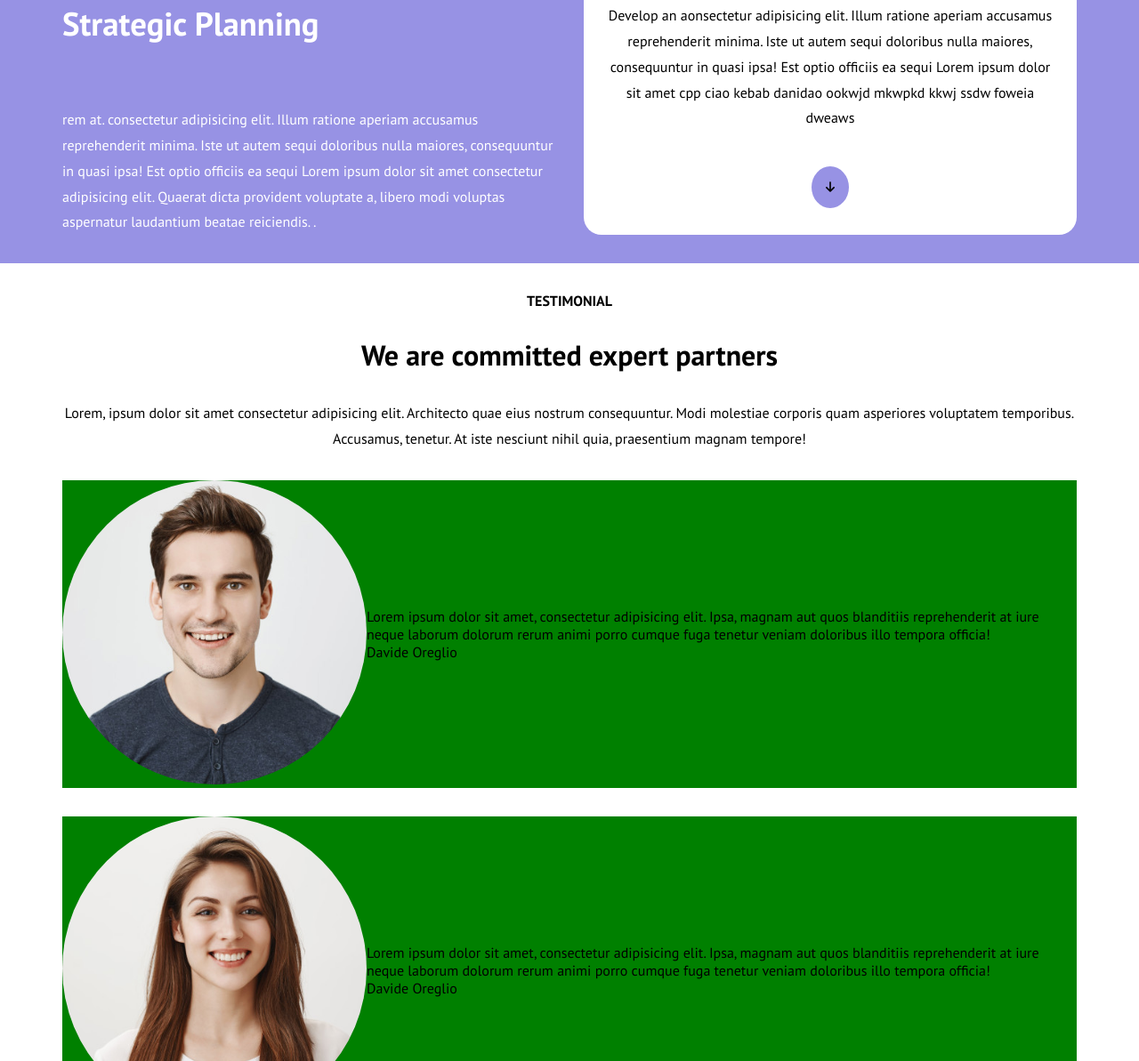
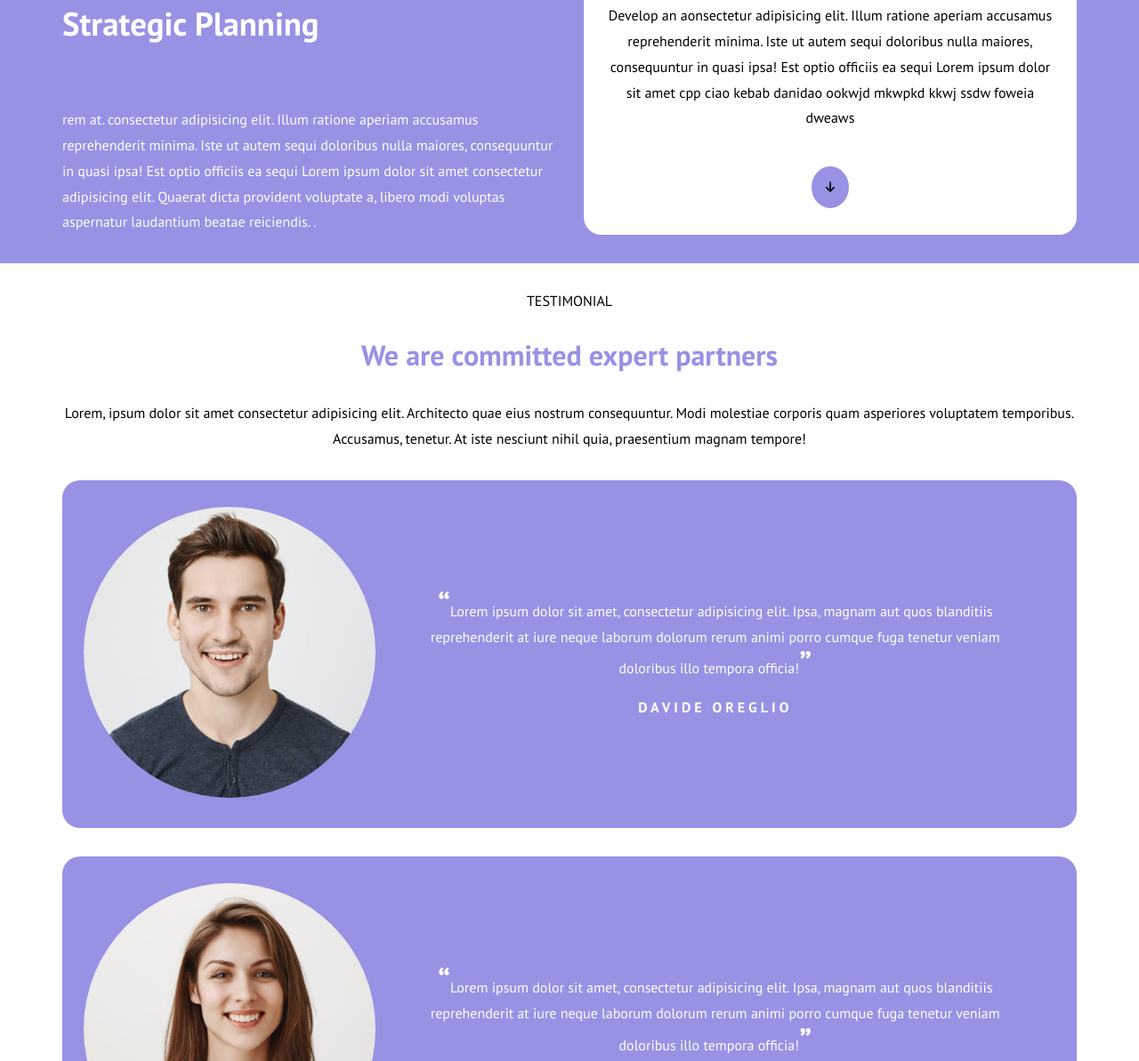
Before and after one commit to dav100ide/htmlcss-responsive-layout, a plain HTML site: page index.html in a window 1280 px wide. Shown: the part 1732-2925 px from the top of the page at 89% size. Drawn offline with Linux system fonts and the light colour scheme.

Commit message:
aggiunto sez testimonials

```diff
--- a/css/core.css
+++ b/css/core.css
@@ -71,6 +71,12 @@ i {
    width: 100%;
 }
 
+.circle-img {
+   border-radius: 50%;
+   aspect-ratio: 1;
+   object-fit: cover;
+}
+
 /* ====================
       card
 ====================== */
--- a/css/main.css
+++ b/css/main.css
@@ -103,13 +103,41 @@ article {
 }
 
 /* sezione testimonial */
-#testimonials .testimonial-photo {
-   width: 60%;
+#testimonials h4 {
+   font-weight: 100;
 }
-.circle-img {
-   border-radius: 50%;
-   aspect-ratio: 1;
-   object-fit: cover;
+#testimonials h3 {
+   color: var(--primary-color);
+}
+.testimonial-photo {
+   width: 55%;
+}
+.testimonial-words {
+   color: white;
+}
+.testimony {
+   margin-bottom: 1.2rem;
+}
+.testimony::before,
+.testimony::after {
+   display: inline;
+   font-weight: bold;
+   font-size: 2.2rem;
+   line-height: 1.8rem;
+}
+.testimony::before {
+   content: "\201C";
+}
+.testimony::after {
+   content: "\201D";
+}
+.signature {
+   font-weight: bold;
+   text-transform: uppercase;
+   letter-spacing: 0.25rem;
+}
+#testimonials .card {
+   background-color: var(--primary-color);
 }
 
 /* schermi più larghi di 768px */
@@ -120,6 +148,7 @@ article {
 
    #testimonials .testimonial-words {
       width: 70%;
+      padding: 0 2rem;
    }
 }
 
--- a/index.html
+++ b/index.html
@@ -105,15 +105,16 @@
          <!-- sezione /planning -->
          <!-- sezione testimonials -->
          <section id="testimonials">
-            <div class="container">
+            <div class="container center-text">
                <div class="flex-box flex-wrap">
-                  <div class="center-text col">
+                  <div class="col">
                      <h4>TESTIMONIAL</h4>
                      <h3>We are committed expert partners</h3>
                      <p>Lorem, ipsum dolor sit amet consectetur adipisicing elit. Architecto quae eius nostrum consequuntur. Modi molestiae corporis quam asperiores voluptatem temporibus. Accusamus, tenetur. At iste nesciunt nihil quia, praesentium magnam tempore!</p>
                   </div>
                   <!-- gruppo testimoni -->
-                  <article class="col flex-box flex-wrap content-center items-center">
+
+                  <article class="card col flex-box flex-wrap content-center items-center">
                      <!-- foto persona -->
                      <div class="testimonial-photo">
                         <img src="images/testimonial1.jpg" alt="" class="fluid-img circle-img" />
@@ -121,13 +122,13 @@
                      <!-- /foto persona -->
                      <!-- testimonianza + firma -->
                      <div class="testimonial-words">
-                        <div class="testimony">Lorem ipsum dolor sit amet, consectetur adipisicing elit. Ipsa, magnam aut quos blanditiis reprehenderit at iure neque laborum dolorum rerum animi porro cumque fuga tenetur veniam doloribus illo tempora officia!</div>
+                        <p class="testimony">Lorem ipsum dolor sit amet, consectetur adipisicing elit. Ipsa, magnam aut quos blanditiis reprehenderit at iure neque laborum dolorum rerum animi porro cumque fuga tenetur veniam doloribus illo tempora officia!</p>
                         <div class="signature">Davide Oreglio</div>
                      </div>
                      <!-- /testimonianza + firma -->
                   </article>
 
-                  <article class="col flex-box flex-wrap content-center items-center">
+                  <article class="card col flex-box flex-wrap content-center items-center">
                      <!-- foto persona -->
                      <div class="testimonial-photo">
                         <img src="images/testimonial2.jpg" alt="" class="fluid-img circle-img" />
@@ -135,13 +136,13 @@
                      <!-- /foto persona -->
                      <!-- testimonianza + firma -->
                      <div class="testimonial-words">
-                        <div class="testimony">Lorem ipsum dolor sit amet, consectetur adipisicing elit. Ipsa, magnam aut quos blanditiis reprehenderit at iure neque laborum dolorum rerum animi porro cumque fuga tenetur veniam doloribus illo tempora officia!</div>
+                        <p class="testimony">Lorem ipsum dolor sit amet, consectetur adipisicing elit. Ipsa, magnam aut quos blanditiis reprehenderit at iure neque laborum dolorum rerum animi porro cumque fuga tenetur veniam doloribus illo tempora officia!</p>
                         <div class="signature">Davide Oreglio</div>
                      </div>
                      <!-- /testimonianza + firma -->
                   </article>
 
-                  <article class="col flex-box flex-wrap content-center items-center">
+                  <article class="card col flex-box flex-wrap content-center items-center">
                      <!-- foto persona -->
                      <div class="testimonial-photo">
                         <img src="images/testimonial3.jpg" alt="" class="fluid-img circle-img" />
@@ -149,11 +150,12 @@
                      <!-- /foto persona -->
                      <!-- testimonianza + firma -->
                      <div class="testimonial-words">
-                        <div class="testimony">Lorem ipsum dolor sit amet, consectetur adipisicing elit. Ipsa, magnam aut quos blanditiis reprehenderit at iure neque laborum dolorum rerum animi porro cumque fuga tenetur veniam doloribus illo tempora officia!</div>
+                        <p class="testimony">Lorem ipsum dolor sit amet, consectetur adipisicing elit. Ipsa, magnam aut quos blanditiis reprehenderit at iure neque laborum dolorum rerum animi porro cumque fuga tenetur veniam doloribus illo tempora officia!</p>
                         <div class="signature">Davide Oreglio</div>
                      </div>
                      <!-- /testimonianza + firma -->
                   </article>
+
                   <!-- /gruppo testimoni -->
                </div>
             </div>
@@ -164,12 +166,7 @@
             <div class="container">
                <h3 class="center-text">Benefits of working with us</h3>
                <div class="flex-box flex-wrap">
-                  <article class="col"></article>
-                  <article class="col"></article>
-                  <article class="col"></article>
-                  <article class="col"></article>
-                  <article class="col"></article>
-                  <article class="col"></article>
+                  <article class="col">1</article>
                </div>
             </div>
          </section>
```
